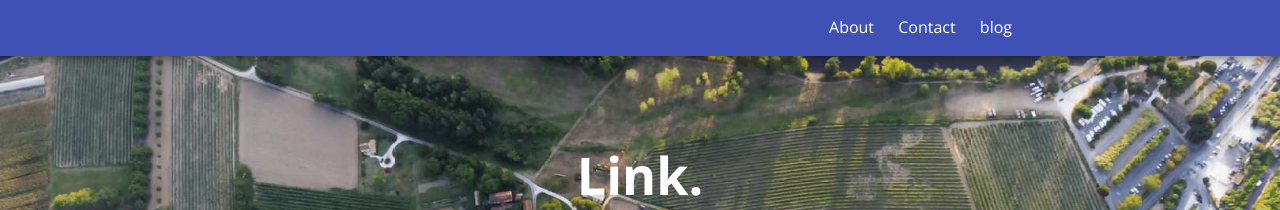
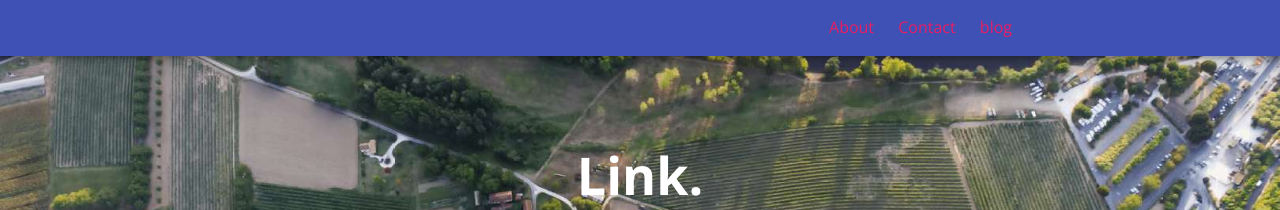
Before and after one commit to link9596/qwq, a Jekyll site: the page built from index.md, in a window 1280 px wide. Shown: the top 210 px of the page. Built offline with Jekyll 4.4.1, drawn with Linux system fonts in a browser that asks for light colours.

Commit message:
Update _layout.scss

```diff
--- a/_sass/blog/_layout.scss
+++ b/_sass/blog/_layout.scss
@@ -43,7 +43,7 @@
 
   .page-link {
     /*color: $text-color;*/
-    color: #ffffff;
+    color: #E91E63;
     line-height: $base-line-height;
 
     // Gaps between nav items, but not on the last one
```
